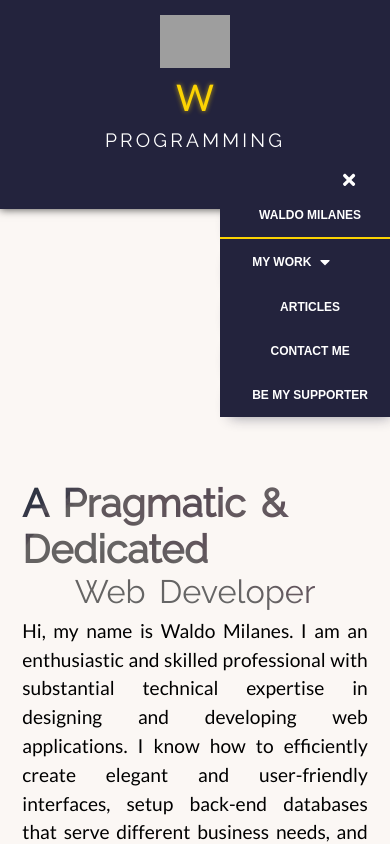
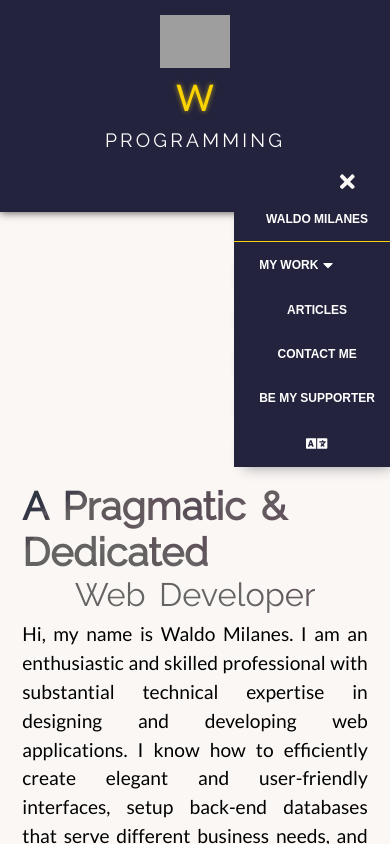
Before and after one commit to waldo237/waldoMilanesAppBackEnd, a React (Create React App) app: page / in a window 390 px wide. Both pictures are taken after a click on the button 347 px from the left and 179 px from the top of the page. Shown: the top 844 px of the page. Built offline with nearby package versions, Linux system fonts and the light colour scheme; grey boxes are pictures that could not be loaded.

Commit message:
added 404 page and hightlighted routes, styled contacts

```diff
--- a/src/components/Home/Home.js
+++ b/src/components/Home/Home.js
@@ -3,6 +3,9 @@ import './Home.css'
 import { Link } from 'react-router-dom'
 
 const Home = () => {
+    useEffect(()=>{
+            window.scrollTo(0, 0);
+    }, []);
     const [open, toggle] = useState(false);
     const educationPoints = [
         {
--- a/src/components/Nav/Nav.css
+++ b/src/components/Nav/Nav.css
@@ -19,7 +19,7 @@
 	background:linear-gradient(to bottom, var(--secondary-color) 5%, var(--secondary-color) 100%);
   background-color:var(--secondary-color) 5%;
   box-shadow: 0px 8px 14px -7px var(--secondary-color);
-  text-shadow:0px 1px 2px var(--primary-color);
+  text-shadow: var(--text-shadow);
   animation: pulse .1s cubic-bezier(0.645, 0.045, 0.355, 1);
 
 }
@@ -79,8 +79,9 @@
 }
 .drop-icon{
   padding: 0px;
-  margin: 0px 5px 0px
+  margin: 0px 5px 0px;
 }
+
 .nav-item-with-children:hover> span >.drop-icon,
 .nav-item-with-children:active> span >.drop-icon{
   transform: rotate(90deg);
@@ -89,9 +90,13 @@
   display: none;
 }
 .nav-item-with-children:active>.inner-nav-item,
-.nav-item-with-children:hover>.inner-nav-item{
+.nav-item-with-children:hover>.inner-nav-item,
+.translator:active>.inner-nav-item,
+.translator:hover>.inner-nav-item{
   display: flex;
 }
+
+
 .inner-nav-item{
   -webkit-flex-direction: column;
   flex-direction: column;
@@ -104,13 +109,21 @@
   }
 
 .spacious{
-padding:15px 32px;
+padding:15px 25px;
 width: 100%;
 }
-.nav-item-with-children span{
-margin:15px 32px;
+.translator{
+ width: 100%;
+margin: 0px;
+justify-items: center;
+align-items: center;
+font-size: .8em;
 }
-.nav-item-with-children{
+.span-with-children{
+margin:15px 25px;
+}
+
+.nav-item-with-children, .translator{
 display: flex;
 -webkit-flex-direction: column;
 flex-direction: column;
@@ -129,12 +142,14 @@ width: 100%;
 .mid button {
   background-color: rgba(0, 0, 0, 0);
   border: rgba(0, 0, 0, 0);
-  color: white;
+  color: var(--light);
   padding: 0px 25px;
   position: relative;
   bottom: -5px;
   left: 20px;
-
+  font-size: 1em;
+  font-weight: lighter;
+  cursor: pointer;
 }
 
   @media screen and (min-width: 780px){
@@ -172,17 +187,17 @@ width: 100%;
 .inner-nav-item{
   display: none;
 }
-.nav-item-with-children span{
+.span-with-children{
   margin:14px 32px;
 }
-.nav-item-with-children{
+.nav-item-with-children, .translator{
   display: flex;
   -webkit-flex-direction: column;
   flex-direction: column;
   flex-wrap: nowrap;
 }
-.nav-item-with-children:active>.inner-nav-item,
-.nav-item-with-children:hover>.inner-nav-item{
+.nav-item-with-children:active>.inner-nav-item, .translator:active>.inner-nav-item,
+.nav-item-with-children:hover>.inner-nav-item, .translator:hover>.inner-nav-item{
   display: flex;
   -webkit-flex-direction: column;
   flex-direction: column;
--- a/src/components/Nav/Nav.js
+++ b/src/components/Nav/Nav.js
@@ -1,9 +1,9 @@
 import React, { Component } from 'react';
 import {  NavLink } from 'react-router-dom';
 import { FontAwesomeIcon } from '@fortawesome/react-fontawesome'
-import { faBars, faTimes, faCaretDown } from '@fortawesome/free-solid-svg-icons'
+import { faBars, faTimes, faCaretDown, faLanguage } from '@fortawesome/free-solid-svg-icons'
 import './Nav.css'
-import { faNodeJs, faJava, faVuejs, faReact } from '@fortawesome/free-brands-svg-icons';
+import { faNodeJs, faJava, faVuejs, faReact,  } from '@fortawesome/free-brands-svg-icons';
 
 class Navigation extends Component {
   constructor() {
@@ -24,6 +24,11 @@ class Navigation extends Component {
         { title: 'Articles', link: '/articles' },
         { title: 'Contact me', link: '/contacts' },
         { title: 'Be my supporter', link: '/supporters' },
+        { title: '', link: '/React', icon: faLanguage, children:[
+          { title: 'español', link: '/node',  },
+          { title: 'English', link: '/node',  },
+          { title: 'français', link: '/node', },
+        ] },
       ]
     };
   }
@@ -96,13 +101,18 @@ class Navigation extends Component {
 
   listNavItems(item) {
     if (item.children) {
-      return  <div className='btn nav-item-with-children' >
-        <span id='with-children'>{item.title} <FontAwesomeIcon className='fa-lg drop-icon' icon={faCaretDown} /></span>
+      return  <div   className={`btn ${(!item.icon)?'nav-item-with-children': 'translator'}`}>
+        <span className='span-with-children'>{item.title}
+          {(item.icon)
+          ? <FontAwesomeIcon className='fa-lg'  icon={item.icon} />
+          :  <FontAwesomeIcon className='fa-lg drop-icon' icon={faCaretDown} /> }
+
+          </span>
         <ul className='inner-nav-item'>
           {item.children.map(child => {
             return <NavLink activeClassName="active" exact={true} to={child.link} key={child.title}>
-              <button className='btn spacious block'>
-              <FontAwesomeIcon className='fa-lg   ' icon={child.icon} />    {child.title}
+              <button className='btn spacious block '>
+              {(!item.icon) ?<FontAwesomeIcon className='fa-lg '  icon={child.icon} />: null }   {child.title}
               </button>
             </NavLink>
           })}
--- a/src/components/NotFound/NotFound.css
+++ b/src/components/NotFound/NotFound.css
@@ -3,3 +3,7 @@
     display: flex;
     flex-direction: column;
 }
+.rubberband{
+    animation: rubberBand 4s .2s infinite linear;
+
+}
--- a/src/components/NotFound/NotFound.js
+++ b/src/components/NotFound/NotFound.js
@@ -9,7 +9,7 @@ const NotFound = () => {
 
   return (
     <main className="page-main animate__animated animate__fadeInUp light">
-      <div className='contact-title main-title'>
+      <div className='contact-title main-title rubberband'>
         <h1 className='primary--text title-font'>oops </h1>
         <FontAwesomeIcon className='fa-4x primary--text  small-icon' icon={faExclamation} />
         <h1 className='primary--text title-font'>404 </h1>
--- a/src/index.css
+++ b/src/index.css
@@ -7,6 +7,7 @@
   --primary-color: rgb(35, 35, 61);
   --secondary-color: rgb(251, 211, 3);
   --light: #FBF7F4;
+  --text-shadow: 0px 1px 2px var(--primary-color);
 }
 
 body {
```
